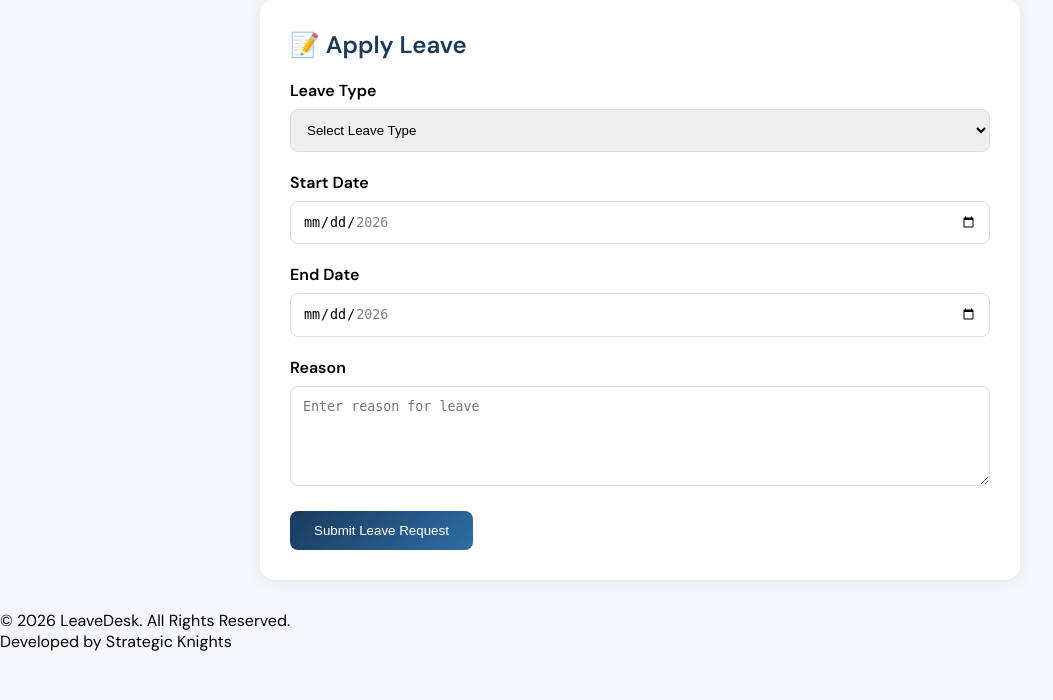
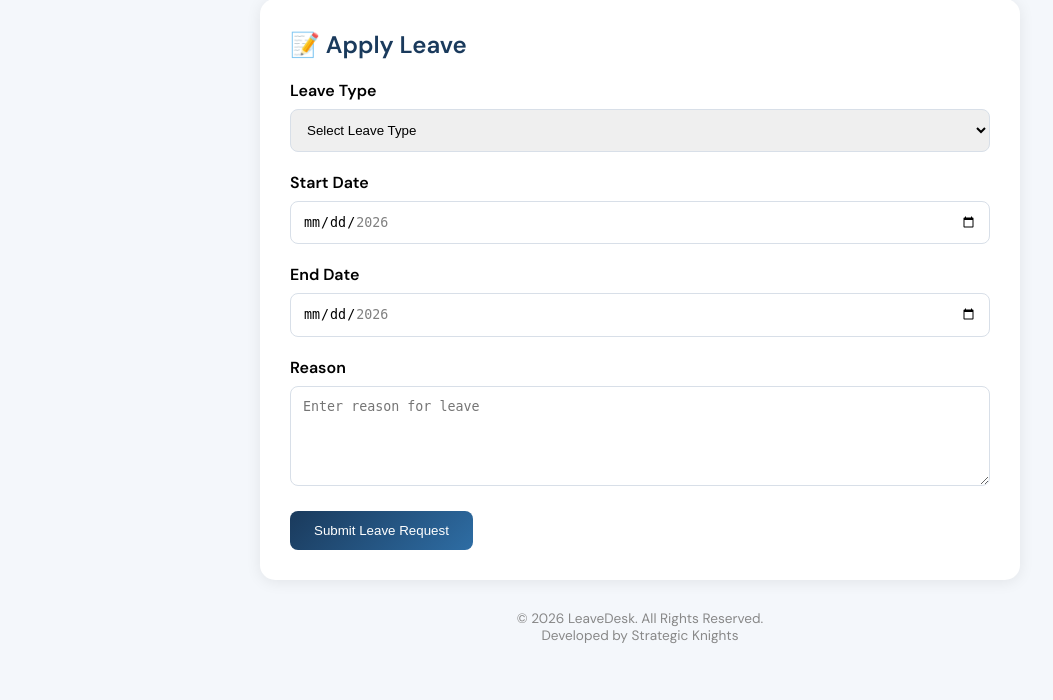
Before and after one commit to GopikaVelusamy/leave-desk, a Flask app: page /apply_leave in a window 1280 px wide. Shown: the part 100-800 px from the top of the page, without its empty margins (0-1053 px from the left). Run offline with Flask 3, Linux system fonts and the light colour scheme; the visitor is signed in with stand-in values (Sample User, id 1); data that the repository does not hold is empty.

Commit message:
style: center footer elements horizontally in all page layouts

```diff
--- a/templates/apply_leave.html
+++ b/templates/apply_leave.html
@@ -115,6 +115,14 @@ textarea{
     color:#c0392b;
 }
 
+footer {
+    text-align: center;
+    margin-top: 30px;
+    margin-bottom: 20px;
+    color: #888;
+    font-size: 0.85rem;
+}
+
 </style>
 
 </head>
```
Also changed, not shown: templates/change_password.html (+8 -0 lines), templates/employee_dashboard.html (+8 -0 lines).
